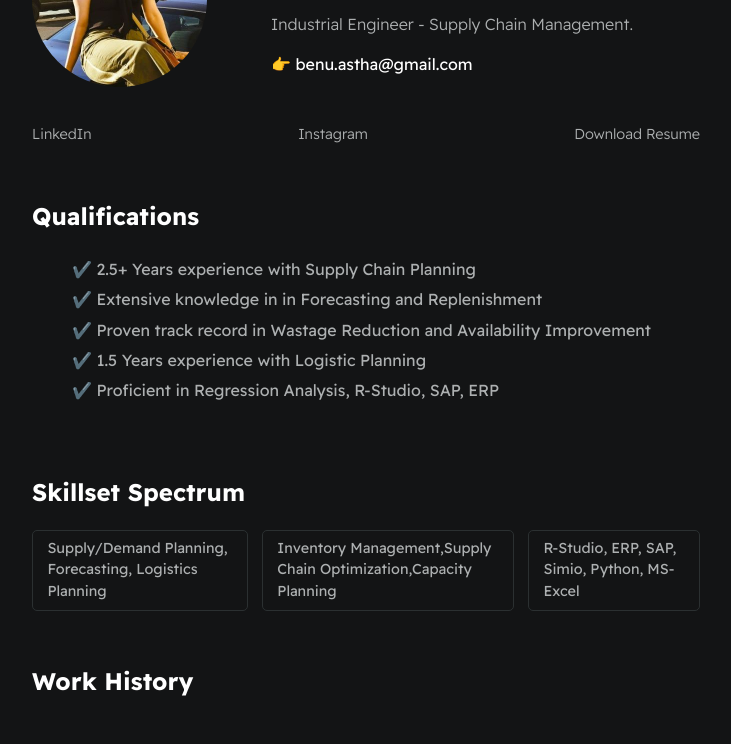
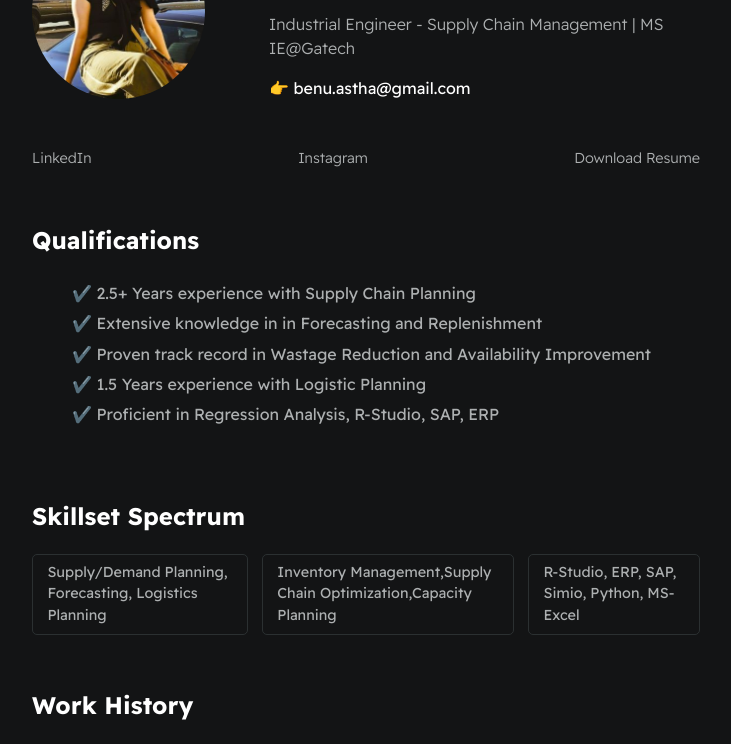
Before and after one commit to Benuastha/Resume-Website, a plain HTML site: page index.html in a window 1280 px wide. Shown: the part 134-878 px from the top of the page, without its empty margins (274-1005 px from the left). Drawn offline with Linux system fonts and the light colour scheme.

Commit message:
Update index.html

```diff
--- a/index.html
+++ b/index.html
@@ -16,7 +16,7 @@
 
                 <div>
                     <h1 id="user-name">Astha Sharma</h1>
-                    <p id="bio">Industrial Engineer - Supply Chain Management.</p>
+                    <p id="bio">Industrial Engineer - Supply Chain Management | MS IE@Gatech </p>
                     <p id="email">👉 benu.astha@gmail.com</p>
                 </div>
             </section>
```
